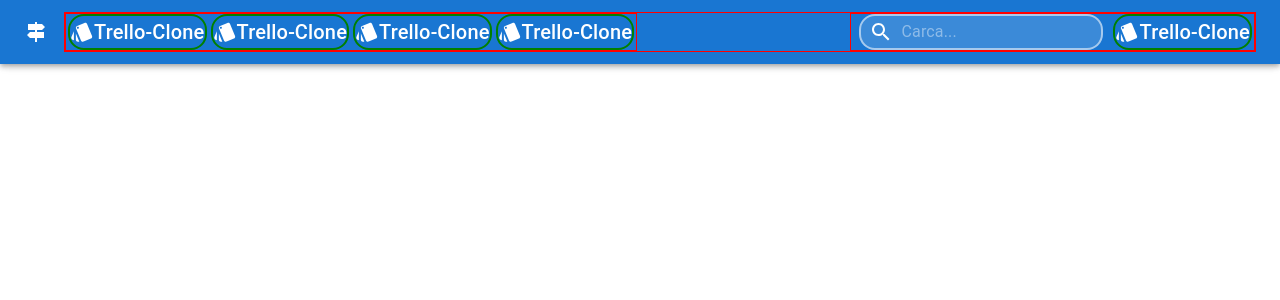
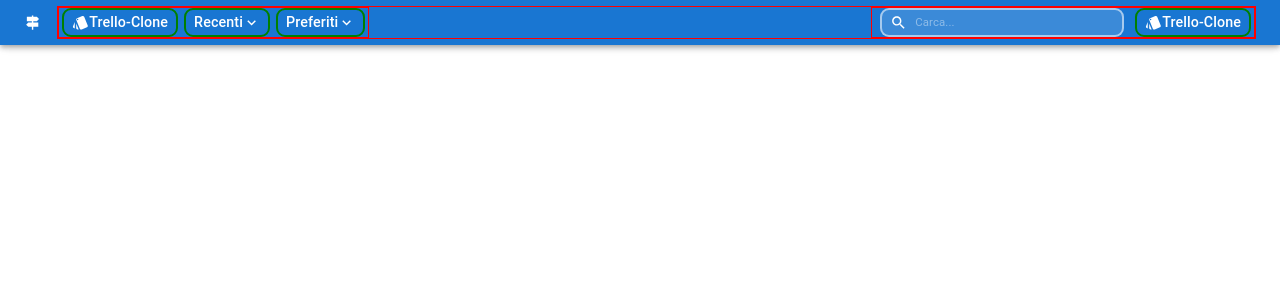
Before and after one commit to matteo9966/Trello-Clone, a React (Create React App) app: page / in a window 1280 px wide. Shown: the top 300 px of the page. Built offline with nearby package versions, Linux system fonts and the light colour scheme.

Commit message:
aggiunti menu al navbar

```diff
--- /dev/null
+++ b/src/GlobalTheme/ThemeProvider.tsx
@@ -0,0 +1,21 @@
+import { createTheme, ThemeProvider } from "@mui/material";
+import React from "react";
+
+export const GlobalThemeProvider: React.FC = ({ children }) => {
+  const theme = createTheme({
+     typography:{
+         fontSize:10
+     },
+     shape:{borderRadius:3},
+     components:{MuiToolbar:{
+        styleOverrides:{root:{
+            padding:0,
+
+        }}
+     }}
+  });
+
+
+
+  return <ThemeProvider theme={theme}>{children}</ThemeProvider>;
+};
--- /dev/null
+++ b/src/components/Navbar/Avatar.tsx
@@ -0,0 +1 @@
+export {}
--- /dev/null
+++ b/src/components/Navbar/Menu/DropdownMenu.tsx
@@ -0,0 +1,16 @@
+import Menu from '@mui/material/Menu';
+import MenuItem from '@mui/material/MenuItem';
+
+
+import React from 'react'
+
+export const DropdownMenu:React.FC<{AnchorEl?:HTMLElement|null,items?:string[],open?:boolean,onClose?:()=>void}> = (props) => {
+    return (
+       <Menu id="fade-menu" open={!!props.open} onClose={props.onClose} anchorEl={props.AnchorEl}>
+           {props.items && props.items.map(item=>{
+               return <MenuItem key={item} onClick={props.onClose}>{item}</MenuItem>
+           })}
+
+       </Menu>
+    )
+}
--- /dev/null
+++ b/src/components/Navbar/Menu/MenuButton.tsx
@@ -0,0 +1,13 @@
+import KeyboardArrowDownIcon from '@mui/icons-material/KeyboardArrowDown';
+import { Wrapper } from '../UI/Wrapper';
+import { Typography } from '@mui/material';
+import React from 'react'
+
+export const MenuButton:React.FC<{onClick?:(event: React.MouseEvent<HTMLElement>)=>void,label?:string}> = (props) => {
+    return (
+      <Wrapper onClick={props.onClick}>
+        <Typography variant="h6" >{props.label}</Typography>
+        <KeyboardArrowDownIcon></KeyboardArrowDownIcon>
+      </Wrapper>
+    )
+}
--- a/src/components/Navbar/UI/Wrapper.tsx
+++ b/src/components/Navbar/UI/Wrapper.tsx
@@ -1,20 +1,21 @@
 import React from "react";
 import Box from "@mui/material/Box"; // box è già flex di suo!
 import { alpha, SxProps, Theme, useTheme } from "@mui/material/styles";
-export const Wrapper: React.FC = ({ children }) => {
+export const Wrapper: React.FC<{onClick?:(event: React.MouseEvent<HTMLElement>)=>void}> = ({ children,onClick }) => {
   const theme = useTheme();
   const WrapperStyle: SxProps<Theme> = {
     display:'flex',
     flexGrow: 1,
     alignItems: 'center',
     justifyContent: 'center',
-    marginX:'2px',
+    marginX:'3px',
+    paddingX:theme.spacing(1),
     border: "2px solid green",
     borderRadius:theme.shape.borderRadius,
     "&:hover": { backgroundColor: alpha(theme.palette.common.white, 0.16) },
     textAlign:'center'
   };
 
-  return <Box sx={WrapperStyle}>{children}</Box>;
+  return <Box sx={WrapperStyle} onClick={onClick}>{children}</Box>;
 
 };
--- a/src/components/Navbar/index.tsx
+++ b/src/components/Navbar/index.tsx
@@ -1,21 +1,38 @@
-import React from "react";
+import React,{useState} from "react";
 import AppBar from "@mui/material/AppBar";
 import Toolbar from "@mui/material/Toolbar";
 import { Title } from "./Title";
 import SignpostIcon from "@mui/icons-material/Signpost";
 import { SearchBar } from "./SearchBar/SearchBar";
 import { MainContainer } from "./UI/MainContainer";
+import { MenuButton } from "./Menu/MenuButton";
+import { DropdownMenu } from "./Menu/DropdownMenu";
+// import {useTheme} from '@mui/material/styles'
 export const Navbar: React.FC = () => {
+  // const theme = useTheme();
+  //  sx={{maxHeight:`calc(${theme.typography.fontSize}+0.1rem)`}}
+
+   const [anchorElement,setAnchorElement]= useState<null|HTMLElement>()
+
+   const onOpenDropDownMenu =(e:React.MouseEvent<HTMLElement>) =>{
+     setAnchorElement(e.currentTarget)
+   }
+   const onCloseDroDownMenu =() =>{
+     setAnchorElement(null)
+   }
+
   return (
-    <AppBar>
-      <Toolbar >
+    <AppBar  sx={{maxHeight:`45px`,justifyContent:'center',flexDirection:'column',gap:0}}>
+      <DropdownMenu AnchorEl={anchorElement} open={!!anchorElement} items={["elemento1","elemento2","elemento3","elemento4","elemento5"]} onClose={onCloseDroDownMenu} ></DropdownMenu>
+      <Toolbar  sx={{minHeight:`45px`,marginY:0,maxHeight:'45px'}} >
         <SignpostIcon sx={{ mr: 2 }} />
        <MainContainer sx={{display:'flex',justifyContent:'space-between',flexGrow:1}}>
         <MainContainer>
           <Title></Title>
-          <Title></Title>
-          <Title></Title>
-          <Title></Title>
+          <MenuButton onClick={onOpenDropDownMenu} label="Recenti"></MenuButton>
+          <MenuButton onClick={onOpenDropDownMenu} label="Preferiti"></MenuButton>
+
+
         </MainContainer>
 
         <MainContainer sx={{marginRight:'0px'}}>
@@ -25,6 +42,8 @@ export const Navbar: React.FC = () => {
 
        </MainContainer>
       </Toolbar>
+
+
     </AppBar>
   );
 };
--- a/src/index.tsx
+++ b/src/index.tsx
@@ -1,11 +1,13 @@
-import React from 'react';
-import ReactDOM from 'react-dom';
-import App from './App';
-
+import React from "react";
+import ReactDOM from "react-dom";
+import App from "./App";
+import { GlobalThemeProvider } from "./GlobalTheme/ThemeProvider";
 
 ReactDOM.render(
   <React.StrictMode>
-    <App />
+    <GlobalThemeProvider>
+      <App />
+    </GlobalThemeProvider>
   </React.StrictMode>,
-  document.getElementById('root')
+  document.getElementById("root")
 );
```
